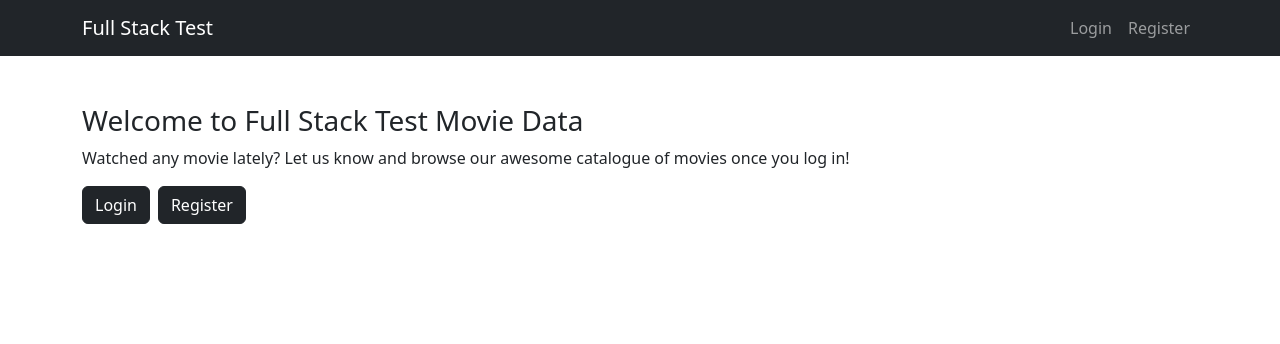
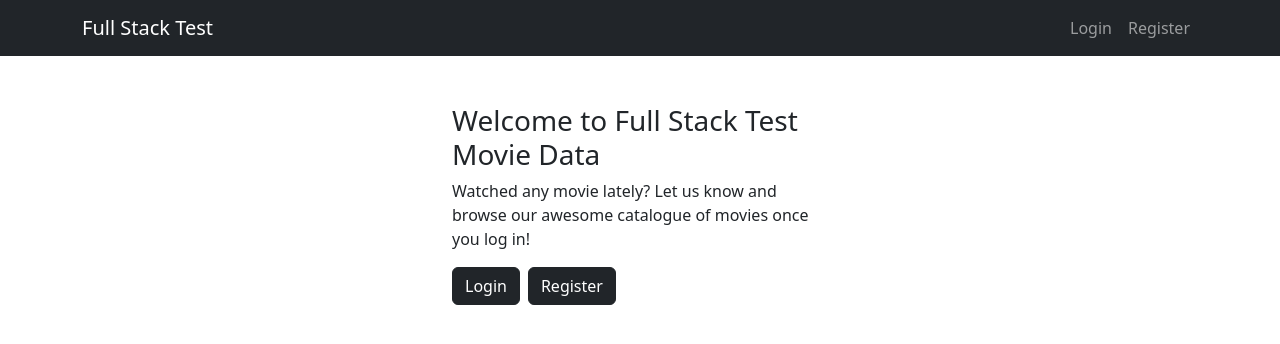
Before and after one commit to uchexm/fe-test, a React (Create React App) app: page / in a window 1280 px wide. Shown: the top 344 px of the page. Built offline with nearby package versions, Linux system fonts and the light colour scheme.

Commit message:
Refactor code

```diff
--- a/src/pages/addMovie.js
+++ b/src/components/addMovie.js
@@ -3,7 +3,7 @@ import { AuthContext } from "../context/authContext";
 import { useMutation } from "@apollo/client";
 import { gql } from 'graphql-tag';
 import { useNavigate } from "react-router-dom";
-import { LOAD_MOVIES } from "../components/movies";
+import { LOAD_MOVIES } from "./movies";
 
 const ADD_MOVIE = gql`
   mutation CreateMovie($movieInput: MovieInput) {
--- a/src/components/navbar.js
+++ b/src/components/navbar.js
@@ -11,8 +11,6 @@ function Navbar() {
     logout();
     navigate('/');
   }
-
-  console.log(user);
 
   return (
     <nav className="navbar navbar-expand-lg navbar-dark bg-dark">
--- a/src/index.css
+++ /dev/null
@@ -1,13 +0,0 @@
-body {
-  margin: 0;
-  font-family: -apple-system, BlinkMacSystemFont, 'Segoe UI', 'Roboto', 'Oxygen',
-    'Ubuntu', 'Cantarell', 'Fira Sans', 'Droid Sans', 'Helvetica Neue',
-    sans-serif;
-  -webkit-font-smoothing: antialiased;
-  -moz-osx-font-smoothing: grayscale;
-}
-
-code {
-  font-family: source-code-pro, Menlo, Monaco, Consolas, 'Courier New',
-    monospace;
-}
--- a/src/index.js
+++ b/src/index.js
@@ -1,6 +1,5 @@
 import React from 'react';
 import ReactDOM from 'react-dom/client';
-import './index.css';
 import App from './App';
 import client from './apolloClient';
 import { ApolloProvider } from '@apollo/client';
--- a/src/pages/homepage.js
+++ b/src/pages/homepage.js
@@ -2,13 +2,13 @@ import React, { useContext } from 'react';
 import { Link } from 'react-router-dom';
 import { AuthContext } from "../context/authContext";
 import Movies from '../components/movies';
-import AddMovie from './addMovie';
+import AddMovie from '../components/addMovie';
 
 function Homepage() {
   const { user, logout } = useContext(AuthContext);
 
   return (
-    <div className="container mt-5">
+    <div className="container mt-5 mx-auto" style={{ maxWidth: "400px" }}>
       {user ? (
         <>
           <h3>OUR ADDED MOVIE DATA</h3>
@@ -21,7 +21,7 @@ function Homepage() {
           <h3>Welcome to Full Stack Test Movie Data</h3>
           <p>Watched any movie lately? Let us know and browse our awesome catalogue of movies once you log in!</p>
           <Link to="/login" className="btn btn-dark me-2">Login</Link>
-          <Link to="/register" className="btn btn-dark">Register</Link>
+          <Link to="/register" className="btn btn-dark ">Register</Link>
         </>
       )}
     </div>
--- a/src/pages/login.js
+++ b/src/pages/login.js
@@ -25,7 +25,6 @@ function Login(props) {
   const [errors, setErrors] = useState([]);
 
   const loginUserCallback = () => {
-    console.log('Callback hit');
     loginUser();
   }
 
@@ -46,7 +45,7 @@ function Login(props) {
   });
 
   return (
-    <div className="container mt-5">
+    <div className="container mt-5 mx-auto" style={{ maxWidth: "400px" }}>
       <h3>Login</h3>
       <p>Register below to create an account!</p>
       <form onSubmit={onSubmit}>
--- a/src/pages/register.js
+++ b/src/pages/register.js
@@ -25,7 +25,6 @@ function Register(props) {
   const [errors, setErrors] = useState([]);
 
   function registerUserCallback() {
-    console.log('Callback hit');
     registerUser();
   }
 
@@ -48,7 +47,7 @@ function Register(props) {
   });
 
   return (
-    <div className="container mt-5">
+    <div className="container mt-5 mx-auto" style={{ maxWidth: "400px" }}>
       <h3>Register</h3>
       <p>Register below to create an account!</p>
       <form onSubmit={onSubmit}>
```
Also changed, not shown: src/reportWebVitals.js (deleted, +0 -13 lines), src/setupTests.js (deleted, +0 -5 lines), 2 other files (tests, documents, lock files or other folders).
